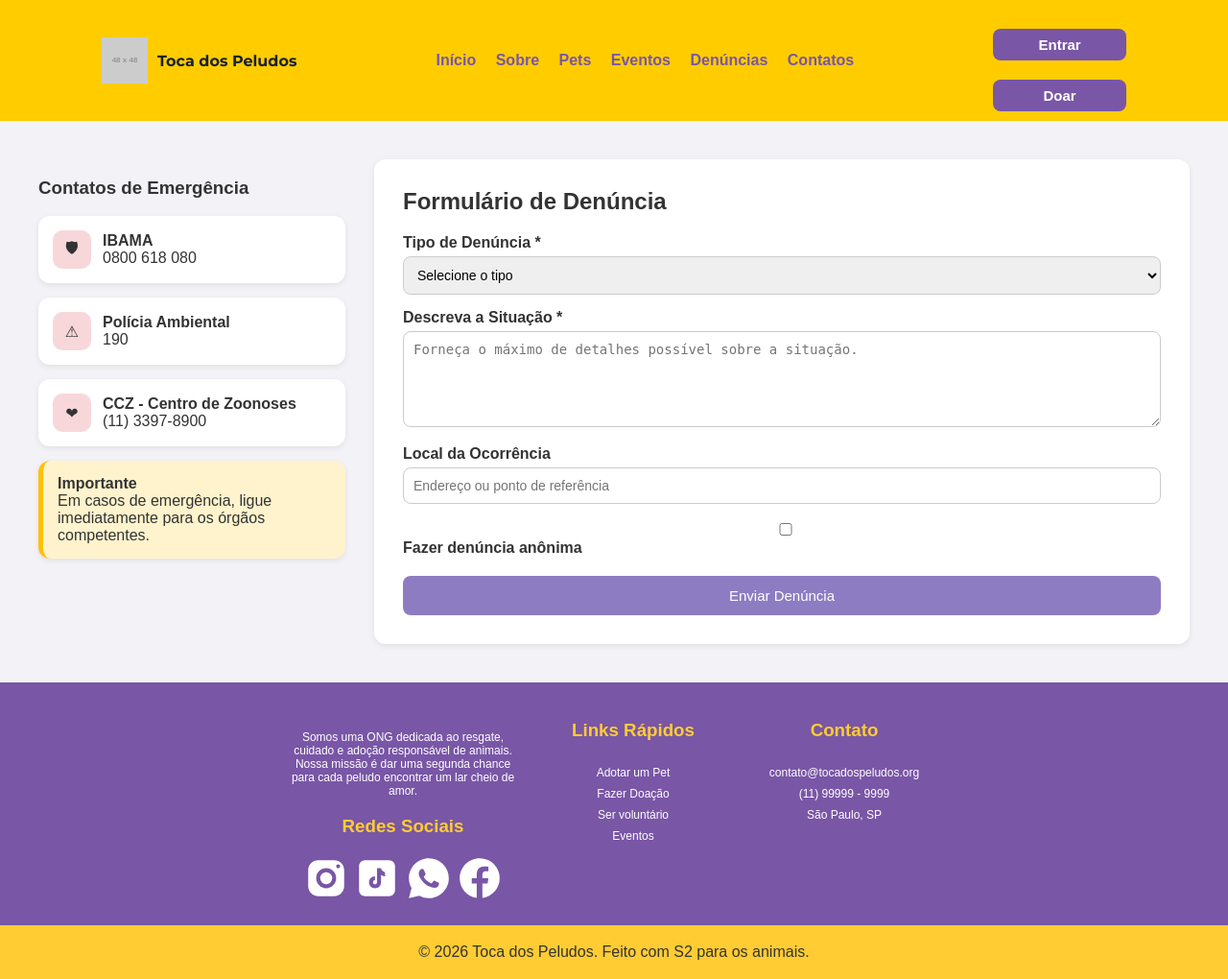
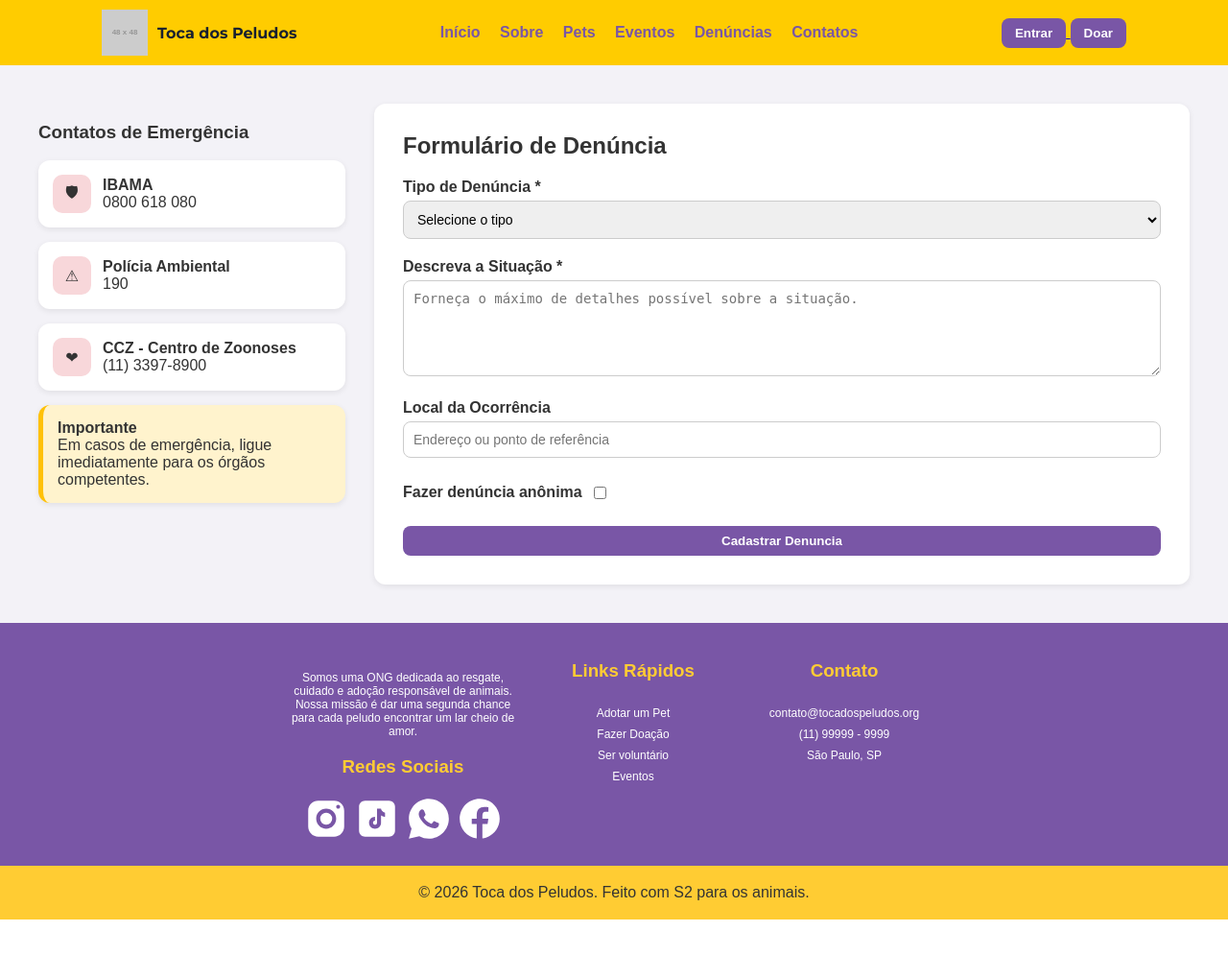
Before and after one commit to AntonioNevesDS/Toca-dos-Peludos, a PHP site: page /form_denuncias.html in a window 1280 px wide. Shown: the whole page at 96% size. After the commit the page ends 958 px from the top, so only its background shows below. Run offline with PHP 8.4, Linux system fonts and the light colour scheme; grey boxes labelled with a size stand in for pictures from a placeholder-image service; some libraries are stand-ins or nearby versions.

Commit message:
Adição das telas de eventos e denuncias

```diff
--- a/frontend/css/style_forms_denuncias.css
+++ b/frontend/css/style_forms_denuncias.css
@@ -52,8 +52,6 @@
     cursor: pointer;
     font-weight: 700;
   }
-
-
 
   body {
     margin: 0;
@@ -113,8 +111,10 @@ h2 {
 
 label {
     display: block;
-    margin-top: 15px;
     font-weight: bold;
+}
+.label_text{
+  margin-top: 20px;
 }
 
 input, select, textarea {
@@ -130,23 +130,20 @@ textarea {
     resize: vertical;
     min-height: 100px;
 }
+#options_container {
+  display: flex;
+  align-items: center;
+  gap: 8px;
+  margin: 25px 0px;
 
-button {
-    margin-top: 20px;
-    width: 100%;
-    padding: 12px;
-    border: none;
-    border-radius: 8px;
-    background-color: #8e7cc3;
-    color: white;
-    font-size: 15px;
-    cursor: pointer;
 }
 
-button:hover {
-    background-color: #7a6bb0;
+#options_container input {
+  width: auto;
 }
-
+ form button{
+  width: 100%;
+ }
 
 
   /*rodape*/
--- a/frontend/form_denuncias.html
+++ b/frontend/form_denuncias.html
@@ -17,7 +17,7 @@
         <span>Toca dos Peludos</span>
       </div>
       <nav class="links">
-        <a href="index.html">Início</a>
+        <a href="home.html">Início</a>
         <a href="sobre_nos.html">Sobre</a>
         <a href="pets.html">Pets</a>
         <a href="eventos.html">Eventos</a>
@@ -25,7 +25,9 @@
         <a href="contatos.html">Contatos</a>
       </nav>
       <div class="actions">
-        <button class="btn-accent">Entrar</button>
+          <a href="login.html">
+            <button class="btn-accent">Entrar</button>
+          </a>
         <button class="btn-accent">Doar</button>
       </div>
     </div>
@@ -74,26 +76,27 @@
             <h2>Formulário de Denúncia</h2>
 
             <form>
-                <label>Tipo de Denúncia *</label>
+                <label class="label_text">Tipo de Denúncia *</label>
                 <select required>
                     <option value="">Selecione o tipo</option>
                     <option>Maus-tratos</option>
                     <option>Abandono</option>
                     <option>Desmatamento</option>
+                    <option value="">Outros</option>
                 </select>
 
-                <label>Descreva a Situação *</label>
+                <label class="label_text">Descreva a Situação *</label>
                 <textarea placeholder="Forneça o máximo de detalhes possível sobre a situação." required></textarea>
 
-                <label>Local da Ocorrência</label>
+                <label class="label_text">Local da Ocorrência</label>
                 <input type="text" placeholder="Endereço ou ponto de referência">
+                <div id="options_container">
+                  <label for="anonimo">Fazer denúncia anônima</label>
+                  <input type="checkbox" id="anonimo">
 
-                <label>
-                    <input type="checkbox">
-                    Fazer denúncia anônima
-                </label>
+                </div>
+                  <button class="btn-accent" type="submit">Cadastrar Denuncia</button>
 
-                <button type="submit">Enviar Denúncia</button>
             </form>
         </div>
 
```
Also changed, not shown: frontend/denuncias.html (+5 -3 lines), frontend/eventos.html (+22 -2 lines), frontend/img/denuncias/img_denuncias1.png (added).
